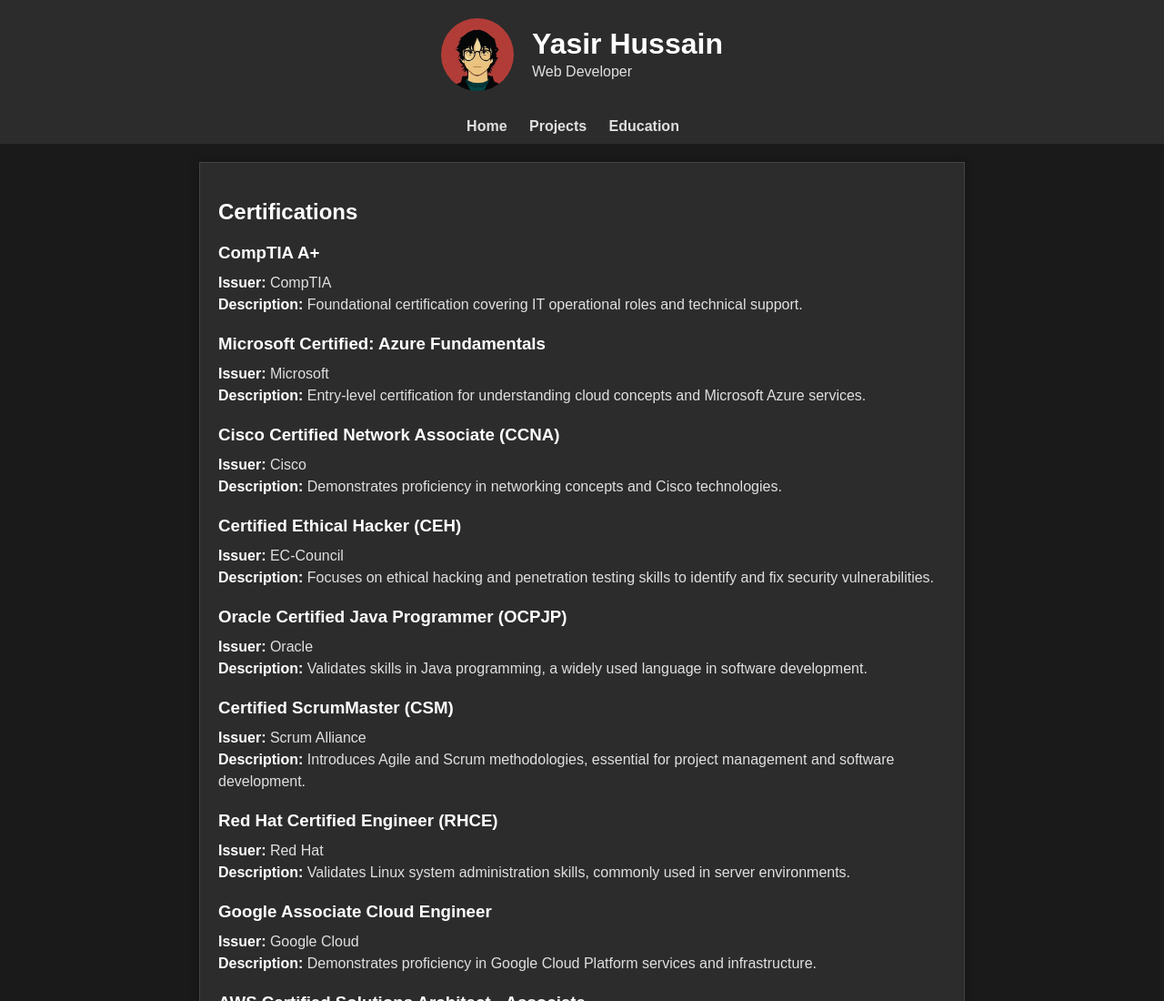
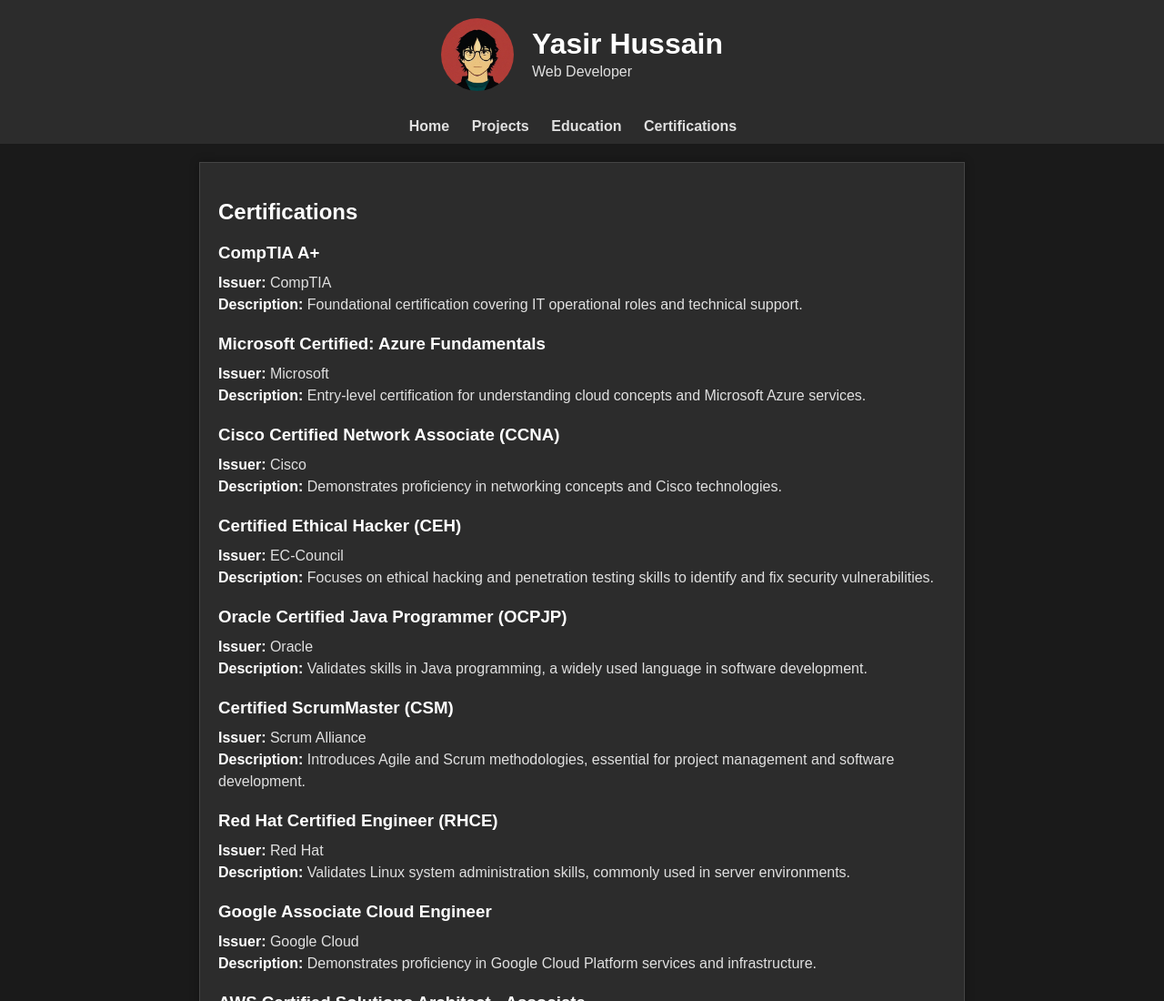
Before and after one commit to YHZ-EPIC/devops_assign01, a plain HTML site: page certificates.html in a window 1280 px wide. Shown: the top 1100 px of the page at 91% size. Drawn offline with Linux system fonts and the light colour scheme.

Commit message:
Updated Some Lines

```diff
--- a/certificates.html
+++ b/certificates.html
@@ -26,10 +26,9 @@
             <li><a href="./index.html">Home</a></li>
             <li><a href="./projects.html">Projects</a></li>
             <li><a href="./education.html">Education</a></li>
-            <!-- <li><a href="certifications.html">Certifications</a></li> -->
+            <li><a href="./certificates.html">Certifications</a></li>
         </ul>
     </nav>
-
 
    <section id="certifications">
         <h2>Certifications</h2>
```
Also changed, not shown: education.html (+1 -2 lines), projects.html (+1 -2 lines).
